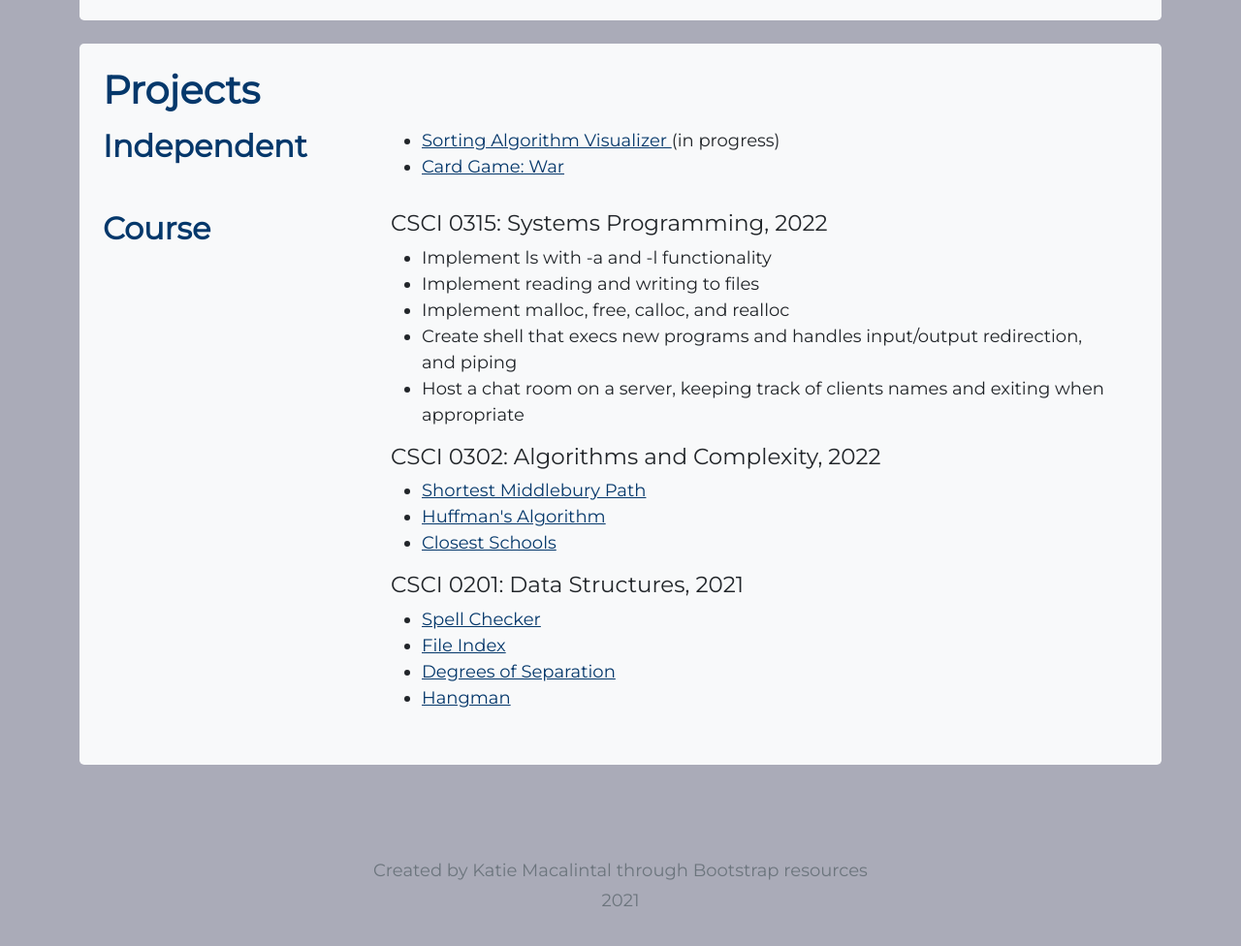
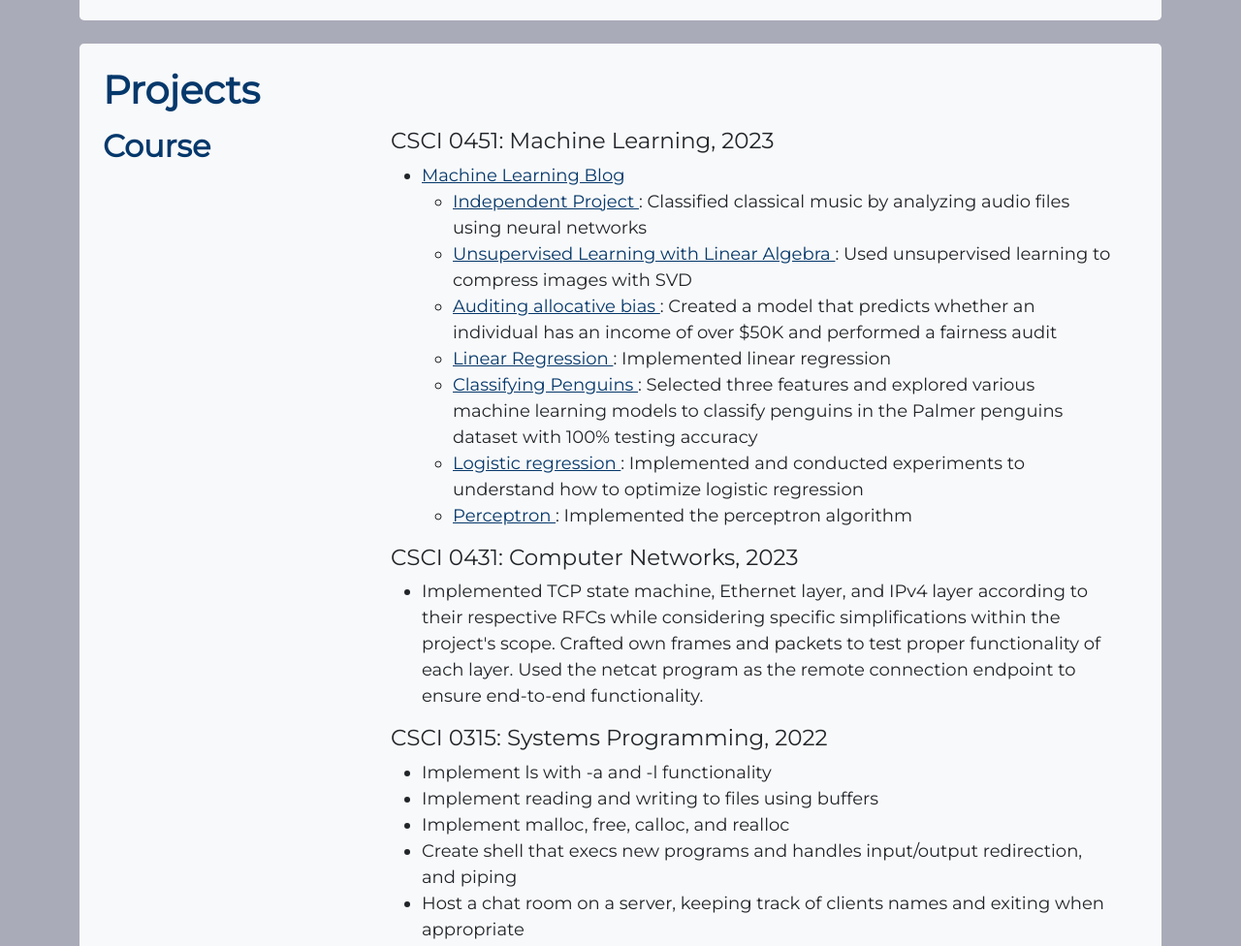
Before and after one commit to katie11mac/website-portfolio, a website: page index.html in a window 1280 px wide. Shown: the part 486-1462 px from the top of the page at 97% size. Drawn offline with nearby package versions, Linux system fonts and the light colour scheme.

Commit message:
added Machine Learning and Computer Networks projects

```diff
--- a/index.html
+++ b/index.html
@@ -142,36 +142,81 @@
                 <div class="p-4 my-4 bg-light text-dark rounded-3">
                     <h1>Projects</h1>
 
-                    <!-- PROJECT INDEPENDENT -->
-                    <div class="row projects">
-                        <div class="col-12 col-lg-3">
-                            <h2>Independent</h2>
-                        </div>
-                        <div class="col-12 col-lg-9">
-                            <div class="container">
-                                <ul>
-                                    <li>
-                                        <a href="https://github.com/katie11mac/sorting-visualizer" target="_blank">
-                                            Sorting Algorithm Visualizer
-                                        </a>
-                                        (in progress)
-                                    </li>
-                                    <li>
-                                        <a href="https://github.com/katie11mac/war_card_game" target="_blank">
-                                            Card Game: War
-                                        </a>
-                                    </li>
-                                </ul>
-                            </div>
-                        </div>
-                    </div>
-
                     <!-- PROJECT COURSE -->
                     <div class="row projects">
                         <div class="col-12 col-lg-3">
                             <h2>Course</h2>
                         </div>
                         <div class="col-12 col-lg-9">
+
+                            <div class="container">
+                                <h3>
+                                    CSCI 0451: Machine Learning, 2023
+                                </h3>
+                                <ul>
+                                    <li>
+                                        <a href="https://katiemacalintal.github.io" target="_blank">
+                                            Machine Learning Blog
+                                        </a>
+                                    </li>
+                                    <ul>
+                                        <li>
+                                            <a href="https://katiemacalintal.github.io/posts/project/" target="_blank">
+                                                Independent Project
+                                            </a>
+                                            : Classified classical music by analyzing audio files using neural networks
+                                        </li>
+                                        <li>
+                                            <a href="https://katiemacalintal.github.io/posts/unsupervised-learning/" target="_blank">
+                                                Unsupervised Learning with Linear Algebra
+                                            </a>
+                                            : Used unsupervised learning to compress images with SVD
+                                        </li>
+                                        <li>
+                                            <a href="https://katiemacalintal.github.io/posts/auditing-bias/" target="_blank">
+                                                Auditing allocative bias
+                                            </a>
+                                            : Created a model that predicts whether an individual has an income of over $50K and performed a fairness audit
+                                        </li>
+                                        <li>
+                                            <a href="https://katiemacalintal.github.io/posts/linear-regression/" target="_blank">
+                                                Linear Regression
+                                            </a>
+                                            : Implemented linear regression
+                                        </li>
+                                        <li>
+                                            <a href="https://katiemacalintal.github.io/posts/palmer-penguins/" target="_blank">
+                                                Classifying Penguins
+                                            </a>
+                                            : Selected three features and explored various machine learning models to classify penguins in the Palmer penguins dataset with 100% testing accuracy
+                                        </li>
+                                        <li>
+                                            <a href="https://katiemacalintal.github.io/posts/optimization/" target="_blank">
+                                                Logistic regression
+                                            </a>
+                                            : Implemented and conducted experiments to understand how to optimize logistic regression
+                                        </li>
+                                        <li>
+                                            <a href="https://katiemacalintal.github.io/posts/perceptron/" target="_blank">
+                                                Perceptron
+                                            </a>
+                                            : Implemented the perceptron algorithm
+                                        </li>
+                                    </ul>
+                                </ul>
+                            </div>
+
+                            <div class="container">
+                                <h3>
+                                    CSCI 0431: Computer Networks, 2023
+                                </h3>
+                                <ul>
+                                    <li>
+                                        Implemented TCP state machine, Ethernet layer, and IPv4 layer according to their respective RFCs while considering specific simplifications within the project's scope.
+                                        Crafted own frames and packets to test proper functionality of each layer. Used the netcat program as the remote connection endpoint to ensure end-to-end functionality. </li>
+                                </ul>
+                            </div>
+
                             <div class="container">
                                 <h3>
                                     CSCI 0315: Systems Programming, 2022
@@ -181,7 +226,7 @@
                                         Implement ls with -a and -l functionality
                                     </li>
                                     <li>
-                                        Implement reading and writing to files
+                                        Implement reading and writing to files using buffers
                                     </li>
                                     <li>
                                         Implement malloc, free, calloc, and realloc
@@ -252,6 +297,30 @@
                         </div>
                     </div>
 
+                    <!-- PROJECT INDEPENDENT -->
+                    <div class="row projects">
+                        <div class="col-12 col-lg-3">
+                            <h2>Independent</h2>
+                        </div>
+                        <div class="col-12 col-lg-9">
+                            <div class="container">
+                                <ul>
+                                    <li>
+                                        <a href="https://github.com/katie11mac/sorting-visualizer" target="_blank">
+                                            Sorting Algorithm Visualizer
+                                        </a>
+                                        (in progress)
+                                    </li>
+                                    <li>
+                                        <a href="https://github.com/katie11mac/war_card_game" target="_blank">
+                                            Card Game: War
+                                        </a>
+                                    </li>
+                                </ul>
+                            </div>
+                        </div>
+                    </div>
+
                 </div>
             </div>
         </section>
```
